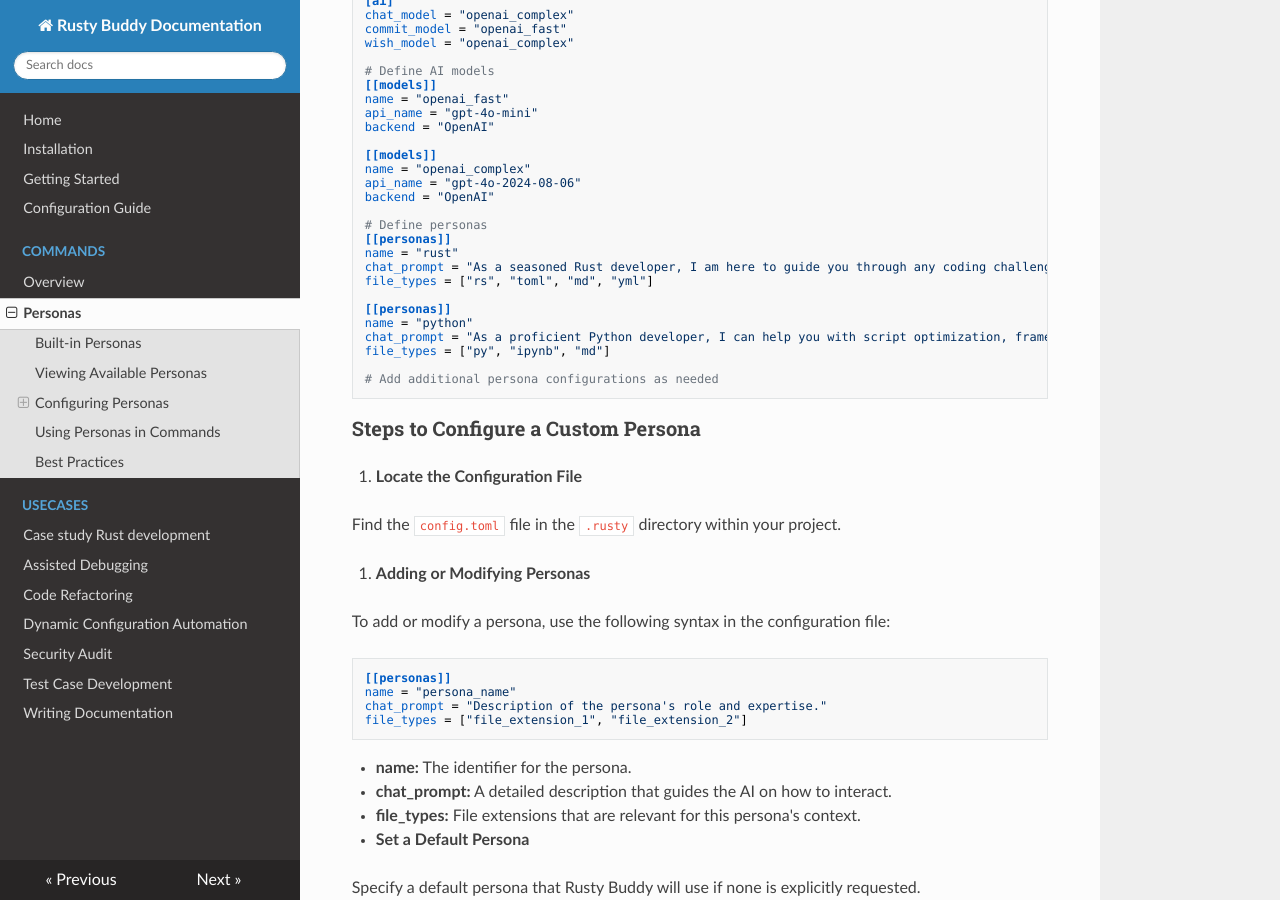
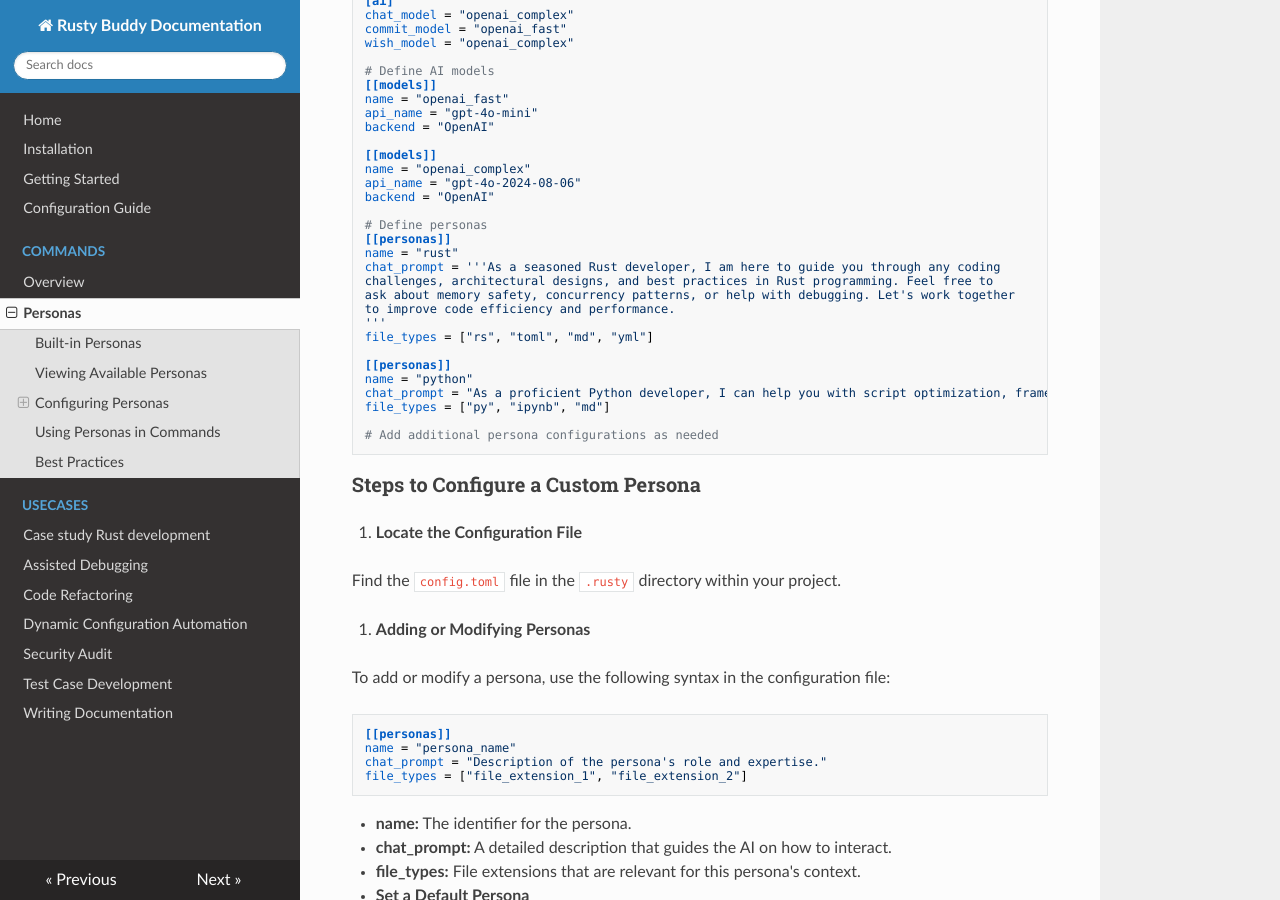
Before and after one commit to hg8496/rusty-buddy, an MkDocs documentation site: the page built from docs/docs/personas.md, in a window 1280 px wide and 900 px high, scrolled down 2334 px. Built offline with MkDocs 1.6.1, drawn with Linux system fonts in a browser that asks for light colours; nearby versions of some CDN libraries.

```diff
--- a/docs/docs/personas.md
+++ b/docs/docs/personas.md
@@ -89,7 +89,11 @@ backend = "OpenAI"
 # Define personas
 [[personas]]
 name = "rust"
-chat_prompt = "As a seasoned Rust developer, I am here to guide you through any coding challenges, architectural designs, and best practices in Rust programming. Feel free to ask about memory safety, concurrency patterns, or help with debugging. Let's work together to improve code efficiency and performance."
+chat_prompt = '''As a seasoned Rust developer, I am here to guide you through any coding
+challenges, architectural designs, and best practices in Rust programming. Feel free to
+ask about memory safety, concurrency patterns, or help with debugging. Let's work together
+to improve code efficiency and performance.
+'''
 file_types = ["rs", "toml", "md", "yml"]
 
 [[personas]]
```
